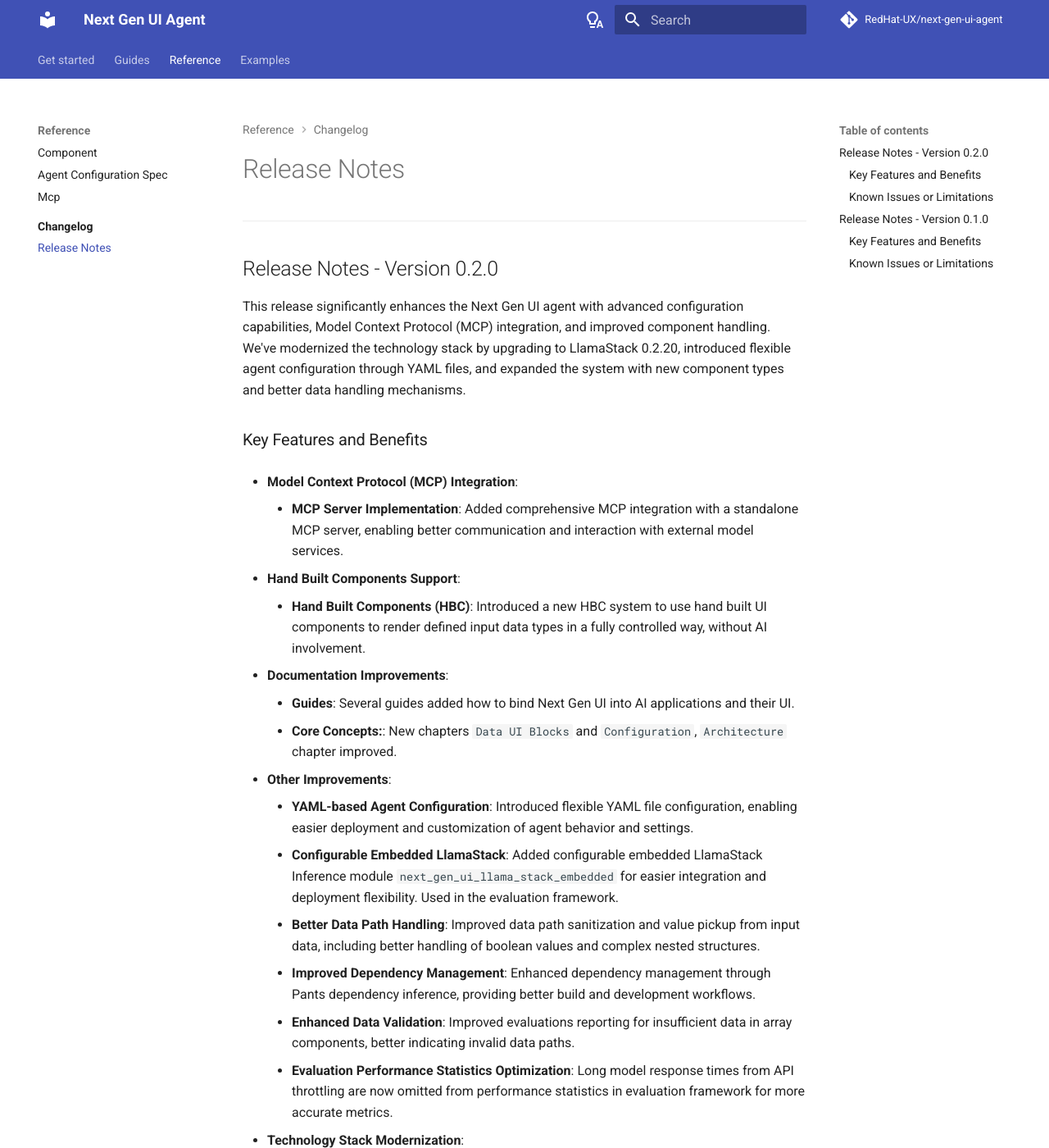
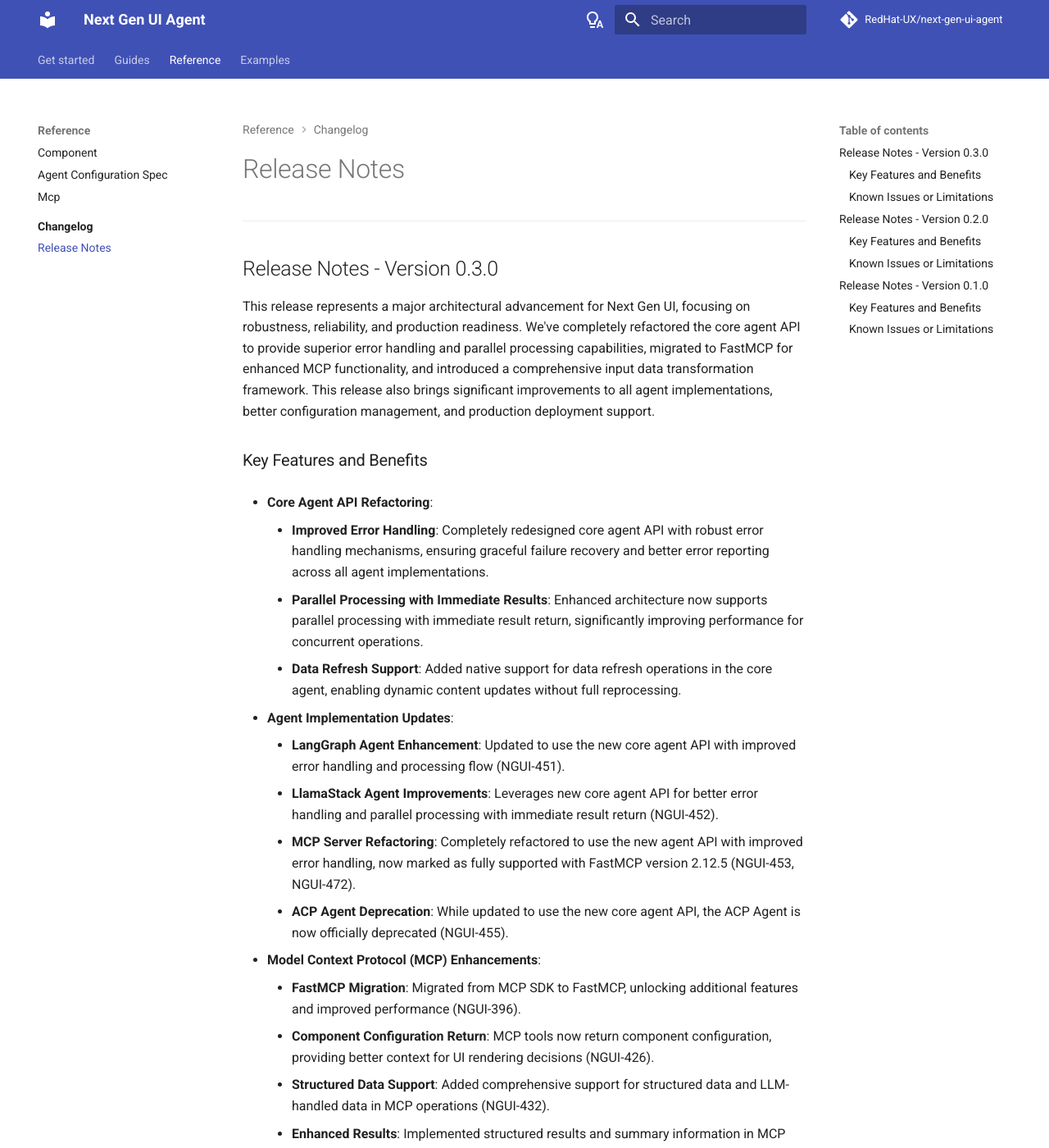
Before and after one commit to RedHat-UX/next-gen-ui-agent, an MkDocs documentation site: the page built from docs/changelog/release_notes.md, in a window 1280 px wide and 1400 px high. Shown: the whole window at 82% size. Built offline with MkDocs 1.6.1 and Material for MkDocs 9.7.7, drawn with Linux system fonts in a browser that asks for light colours; comment, search, counter and statistics services are not loaded; some of the changed text lies outside the part shown.

Commit message:
docs(NGUI-470): generated release notes by cursor

```diff
--- a/docs/changelog/release_notes.md
+++ b/docs/changelog/release_notes.md
@@ -1,4 +1,64 @@
 # Release Notes
+
+---
+
+## Release Notes - Version 0.3.0
+
+This release represents a major architectural advancement for Next Gen UI, focusing on robustness, reliability, and production readiness. We've completely refactored the core agent API to provide superior error handling and parallel processing capabilities, migrated to FastMCP for enhanced MCP functionality, and introduced a comprehensive input data transformation framework. This release also brings significant improvements to all agent implementations, better configuration management, and production deployment support.
+
+### Key Features and Benefits
+
+* **Core Agent API Refactoring**:
+    * **Improved Error Handling**: Completely redesigned core agent API with robust error handling mechanisms, ensuring graceful failure recovery and better error reporting across all agent implementations.
+    * **Parallel Processing with Immediate Results**: Enhanced architecture now supports parallel processing with immediate result return, significantly improving performance for concurrent operations.
+    * **Data Refresh Support**: Added native support for data refresh operations in the core agent, enabling dynamic content updates without full reprocessing.
+
+* **Agent Implementation Updates**:
+    * **LangGraph Agent Enhancement**: Updated to use the new core agent API with improved error handling and processing flow (NGUI-451).
+    * **LlamaStack Agent Improvements**: Leverages new core agent API for better error handling and parallel processing with immediate result return (NGUI-452).
+    * **MCP Server Refactoring**: Completely refactored to use the new agent API with improved error handling, now marked as fully supported with FastMCP version 2.12.5 (NGUI-453, NGUI-472).
+    * **ACP Agent Deprecation**: While updated to use the new core agent API, the ACP Agent is now officially deprecated (NGUI-455).
+
+* **Model Context Protocol (MCP) Enhancements**:
+    * **FastMCP Migration**: Migrated from MCP SDK to FastMCP, unlocking additional features and improved performance (NGUI-396).
+    * **Component Configuration Return**: MCP tools now return component configuration, providing better context for UI rendering decisions (NGUI-426).
+    * **Structured Data Support**: Added comprehensive support for structured data and LLM-handled data in MCP operations (NGUI-432).
+    * **Enhanced Results**: Implemented structured results and summary information in MCP responses (NGUI-398).
+    * **Improved Tool Descriptions**: Enhanced MCP tool descriptions for better LLM understanding and more accurate tool selection (NGUI-374).
+    * **Input Data Exclusion**: Optimized MCP tool calls by excluding input_data to reduce payload size and improve performance (NGUI-397).
+
+* **Input Data Transformation Framework**:
+    * **Extensible Architecture**: Introduced a comprehensive input data transformation framework, allowing flexible data processing pipelines (NGUI-355).
+    * **Multiple Transformer Support**:
+        - **YAML Transformer**: Native YAML data transformation support (NGUI-355).
+        - **CSV Transformers**: Added CSV input data transformers for tabular data processing (NGUI-391).
+        - **Fixed Width Columns Table**: Specialized transformer for fixed-width columnar data formats (NGUI-356).
+        - **No-op Transformer**: Added `noop` transformer for pass-through scenarios (NGUI-407).
+    * **Configurable Default Transformer**: Added ability to configure default input data transformer, streamlining data processing workflows (NGUI-405).
+    * **Smart Data Wrapping**: Implemented automatic wrapping of JSON input data with problematic structures for improved LLM processing (NGUI-354).
+
+* **Configuration Improvements**:
+    * **Enhanced Schema**: Improved configuration schema with better support for "enum-like" options, providing clearer configuration validation (NGUI-394).
+    * **Field ID Support**: Added field ID to data_field object with updated spec schemas for better data field identification (NGUI-444).
+    * **YAML Configuration**: Added support for YAML file configuration in MCP with ability to handle multiple YAML files (NGUI-362).
+    * **Spec Schema Separation**: Refactored spec schemas to be separated from tests for better maintainability (NGUI-428).
+
+* **Dynamic Component System**:
+    * **Pre-configured Components**: Introduced ability to use dynamic components with pre-defined configuration per data type, reducing configuration overhead (NGUI-364).
+    * **Enhanced Component Specs**: Exported and documented table and set-of-cards JSON specifications (NGUI-380).
+    * **Improved Wrapping**: Fixed data wrapping functionality for non-HBC (Hand Built Components) components (NGUI-395).
+
+* **Production Readiness**:
+    * **OpenShift Deployment**: Added OpenShift deployment YAML configurations for enterprise production environments (NGUI-377).
+    * **Split Architecture**: Redesigned ngui-e2e architecture with updated deployment strategy for better scalability (NGUI-330).
+    * **Improved Testing**: Enhanced pytest configuration to fail on unknown markers and fixed missing dependencies (NGUI-386).
+    * **Better Error Handling**: Configured MCP to raise exceptions on errors for faster debugging and more reliable operation (NGUI-387).
+
+### Known Issues or Limitations
+
+* **ACP Agent Deprecation**: The ACP Agent has been officially deprecated in this release. While it has been updated to use the new core agent API, users should plan to migrate to alternative agent implementations (LangGraph, LlamaStack, or MCP) for continued support.
+* **Breaking Changes**: The core agent API refactoring introduces breaking changes for custom agent implementations. Custom agents will need to be updated to conform to the new API structure.
+* **Data Transformation**: The evaluation script requires a patch for data passing to the data transformation step. Users working with custom evaluation workflows should review the changes in commit 645d73a.
 
 ---
 
```
